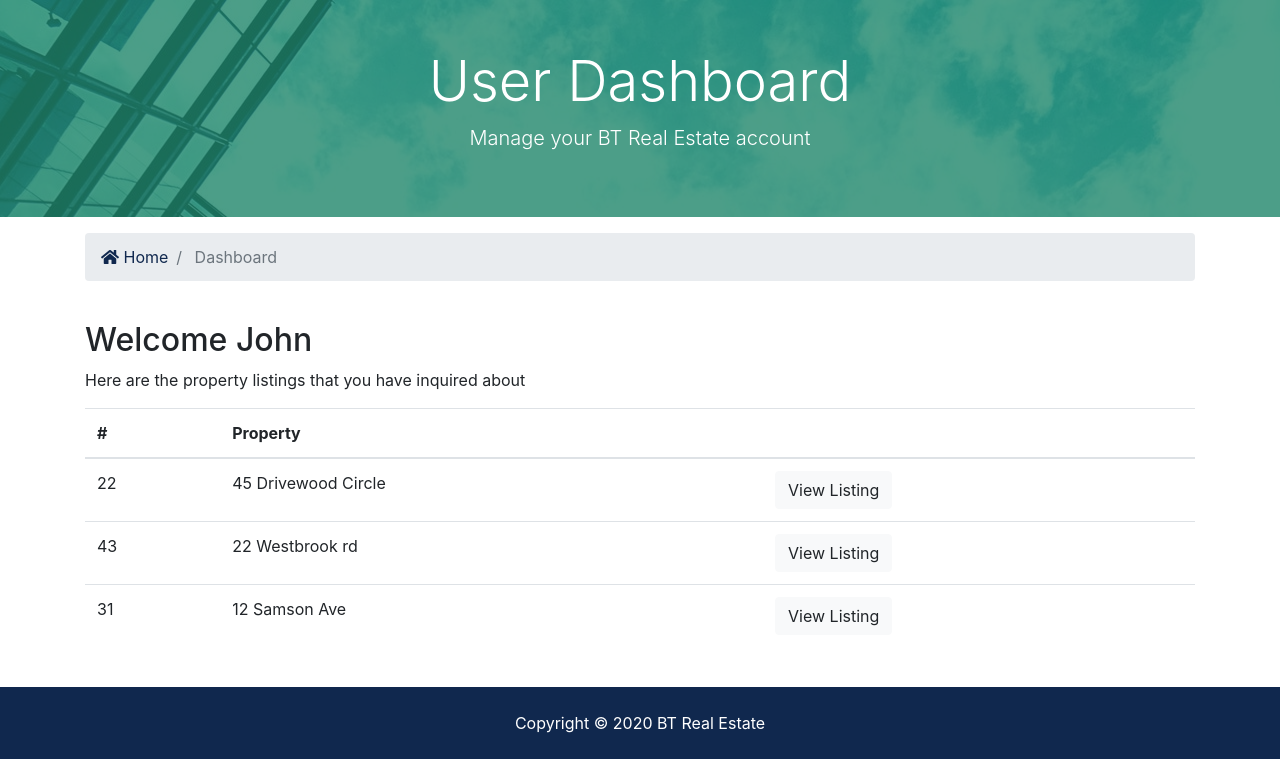
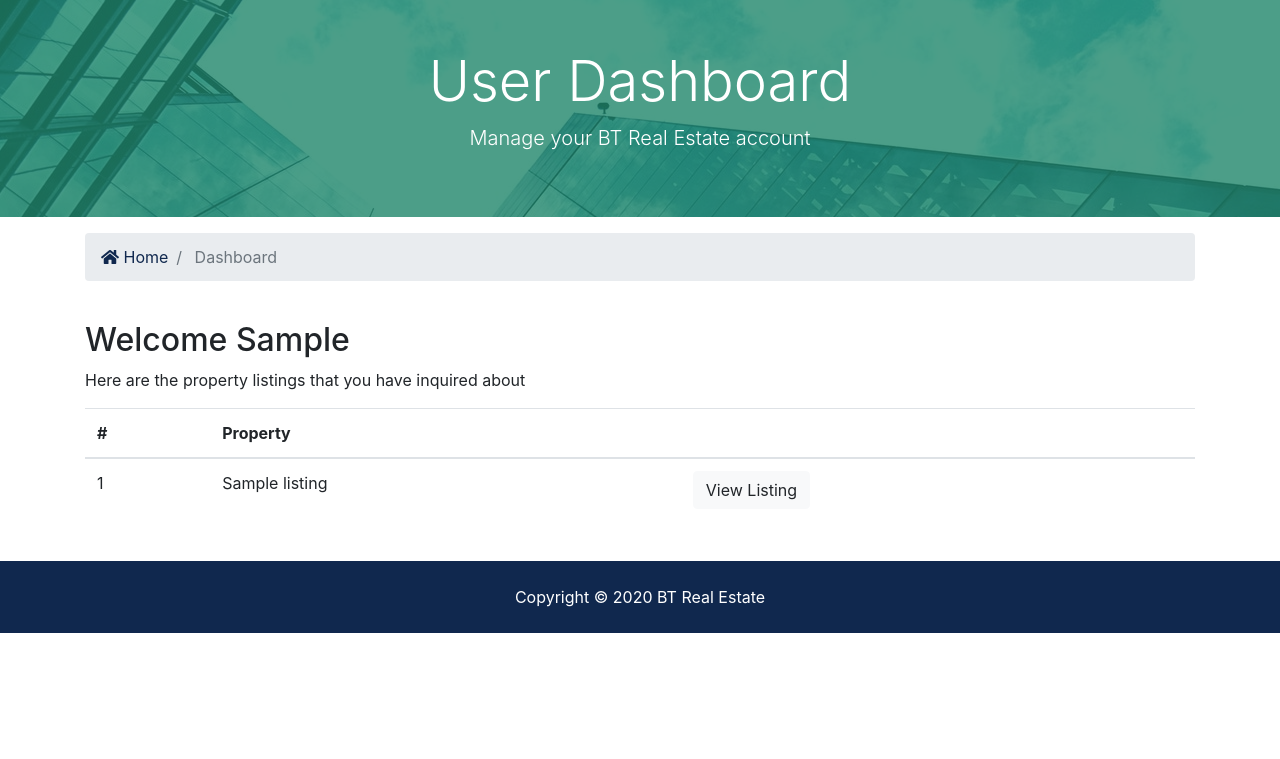
Before and after one commit to YairChuri/djungo_sample_website, a Django app: template templates/accounts/dashboard.html in a window 1280 px wide. Shown: the part 128-887 px from the top of the page. After the commit the page ends 761 px from the top, so only its background shows below. Run offline with Django 3.2, Linux system fonts and the light colour scheme; a user stored in the database is signed in; tables that the repository leaves empty hold one stand-in row (values such as "Sample post"); the template is opened without the code that fills it: most values are stand-ins (such as "Sample title", 1, 10 or a date in 2020); some libraries are stand-ins or nearby versions.

Commit message:
listing inquaries in dashboard

```diff
--- a/templates/accounts/dashboard.html
+++ b/templates/accounts/dashboard.html
@@ -35,7 +35,8 @@
     <div class="container">
       <div class="row">
         <div class="col-md-12">
-          <h2>Welcome John</h2>
+          <h2>Welcome {{ user.first_name }}</h2>
+          {% if contacts %}
           <p>Here are the property listings that you have inquired about</p>
           <table class="table">
             <thead>
@@ -46,29 +47,20 @@
               </tr>
             </thead>
             <tbody>
+              {% for contact in contacts %}
               <tr>
-                <td>22</td>
-                <td>45 Drivewood Circle</td>
+                <td>{{ contact.id }}</td>
+                <td>{{ contact.listing }}</td>
                 <td>
-                  <a class="btn btn-light" href="#">View Listing</a>
+                  <a class="btn btn-light" href="{% url 'listing' contact.listing_id %}">View Listing</a>
                 </td>
               </tr>
-              <tr>
-                <td>43</td>
-                <td>22 Westbrook rd</td>
-                <td>
-                  <a class="btn btn-light" href="#">View Listing</a>
-                </td>
-              </tr>
-              <tr>
-                <td>31</td>
-                <td>12 Samson Ave</td>
-                <td>
-                  <a class="btn btn-light" href="#">View Listing</a>
-                </td>
-              </tr>
-            </tbody>
-          </table>
+            {% endfor %}
+          </tbody>
+        </table>
+          {% else %}
+            <p>You have not made any inquaries.</p>
+          {% endif %}
         </div>
       </div>
     </div>
```
Also changed, not shown: accounts/views.py (+7 -1 lines).
